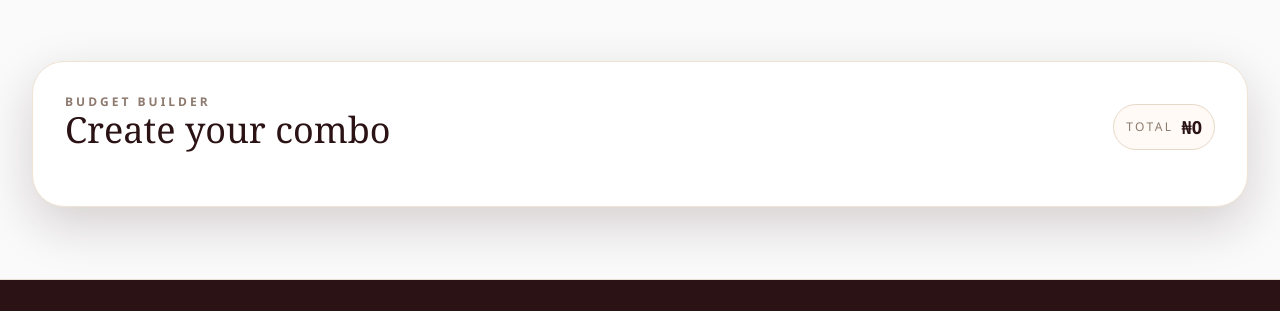
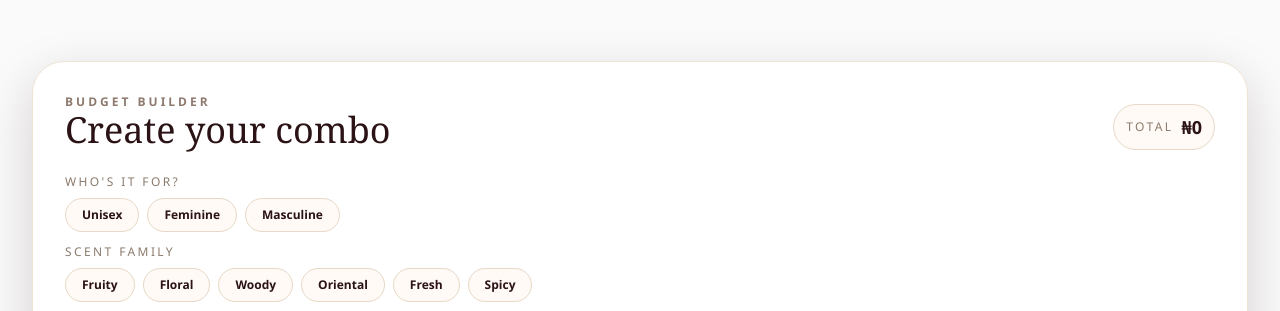
Before and after one commit to OnlyAdey/A-s-collection, a website: page index.html in a window 1280 px wide. Shown: the part 1182-1493 px from the top of the page. Drawn offline with nearby package versions, Linux system fonts and the light colour scheme; no server answers.

Commit message:
Update index.html

```diff
--- a/index.html
+++ b/index.html
@@ -208,7 +208,29 @@
           </div>
         </div>
 
-        <div id="comboItems" class="grid grid-cols-2 gap-3 sm:gap-4"></div>
+        <div class="mb-5 space-y-3">
+  <div>
+    <div class="mb-2 text-xs uppercase tracking-[0.2em] text-[#8b7b6d]">Who's it for?</div>
+    <div id="comboGenderFilter" class="flex flex-wrap gap-2">
+      <button type="button" class="combo-filter-btn rounded-full border border-[#e7d8c7] bg-[#fffaf5] px-4 py-2 text-xs font-semibold text-[#2A1215] transition" data-group="gender" data-value="Unisex">Unisex</button>
+      <button type="button" class="combo-filter-btn rounded-full border border-[#e7d8c7] bg-[#fffaf5] px-4 py-2 text-xs font-semibold text-[#2A1215] transition" data-group="gender" data-value="Feminine">Feminine</button>
+      <button type="button" class="combo-filter-btn rounded-full border border-[#e7d8c7] bg-[#fffaf5] px-4 py-2 text-xs font-semibold text-[#2A1215] transition" data-group="gender" data-value="Masculine">Masculine</button>
+    </div>
+  </div>
+  <div>
+    <div class="mb-2 text-xs uppercase tracking-[0.2em] text-[#8b7b6d]">Scent family</div>
+    <div id="comboFamilyFilter" class="flex flex-wrap gap-2">
+      <button type="button" class="combo-filter-btn rounded-full border border-[#e7d8c7] bg-[#fffaf5] px-4 py-2 text-xs font-semibold text-[#2A1215] transition" data-group="family" data-value="Fruity">Fruity</button>
+      <button type="button" class="combo-filter-btn rounded-full border border-[#e7d8c7] bg-[#fffaf5] px-4 py-2 text-xs font-semibold text-[#2A1215] transition" data-group="family" data-value="Floral">Floral</button>
+      <button type="button" class="combo-filter-btn rounded-full border border-[#e7d8c7] bg-[#fffaf5] px-4 py-2 text-xs font-semibold text-[#2A1215] transition" data-group="family" data-value="Woody">Woody</button>
+      <button type="button" class="combo-filter-btn rounded-full border border-[#e7d8c7] bg-[#fffaf5] px-4 py-2 text-xs font-semibold text-[#2A1215] transition" data-group="family" data-value="Oriental">Oriental</button>
+      <button type="button" class="combo-filter-btn rounded-full border border-[#e7d8c7] bg-[#fffaf5] px-4 py-2 text-xs font-semibold text-[#2A1215] transition" data-group="family" data-value="Fresh">Fresh</button>
+      <button type="button" class="combo-filter-btn rounded-full border border-[#e7d8c7] bg-[#fffaf5] px-4 py-2 text-xs font-semibold text-[#2A1215] transition" data-group="family" data-value="Spicy">Spicy</button>
+    </div>
+  </div>
+  <p class="text-xs text-[#8b7b6d]">Pick a vibe (optional), then choose your bottle size below — we'll fill it to match.</p>
+</div>
+<div id="comboItems" class="grid grid-cols-2 gap-3 sm:gap-4"></div>
       </section>
     </main>
 
```
